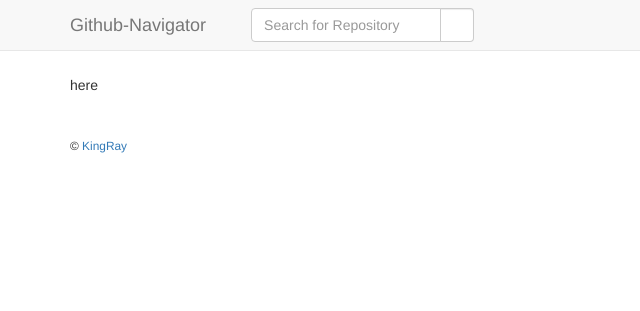
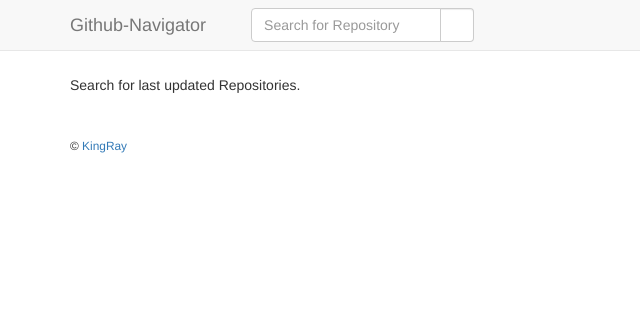
Before and after one commit to kingmray/github-navigator, a Flask app: page /repositories in a window 1280 px wide. Shown: the top 311 px of the page, without its empty margins (0-640 px from the left). Run offline with Flask 2, Linux system fonts and the light colour scheme; some libraries are stand-ins or nearby versions; some web fonts are replaced.

Commit message:
some cleanup

```diff
--- a/project/client/templates/main/repositories.html
+++ b/project/client/templates/main/repositories.html
@@ -21,5 +21,5 @@
 {% extends "_base.html" %}
 
 {% block content %}
-    here
+    Search for last updated Repositories.
 {% endblock %}
--- a/project/server/main/views.py
+++ b/project/server/main/views.py
@@ -1,6 +1,7 @@
 import requests
 import json
-from flask import render_template, Blueprint, request, jsonify, redirect, session, url_for
+import dateutil.parser
+from flask import render_template, Blueprint, request, jsonify, redirect, session, url_for, flash
 from builtins import KeyError
 from requests_oauthlib import OAuth2Session
 import os
@@ -62,7 +63,15 @@ def callback():
 def repositories():
     if request.method == 'POST':
         query_string = request.form.get('query_string')
-        github = OAuth2Session(client_id, token=session['oauth_token'])
+        if query_string == '':
+            flash('please enter a search term.')
+            return render_template('main/repositories.html')
+        try:
+            github = OAuth2Session(client_id, token=session['oauth_token'])
+        except KeyError:
+            flash('github authorization has gone lost.')
+            return redirect(url_for('.authorization'))
+
         url = 'https://api.github.com/search/repositories?q={0}&sort=updated&page=1&per_page=5'.format(query_string)
         repositories_response = github.get(url)
         repositories = json.loads(repositories_response.text)
@@ -75,12 +84,11 @@ def repositories():
             if commits:
                 #return 'commits {0}'.format(commits[0])
                 commit = commits[0]
-
                 repository = {
                     'name': item['name'],
                     'avatar_url': item['owner']['avatar_url'],
                     'html_url': item['html_url'],
-                    'created_at': item['created_at'],
+                    'created_at': dateutil.parser.parse(item['created_at']),
                     'owner_login': item['owner']['login'],
                     'sha': commit['sha'],
                     'commit_message': commit['commit']['message'],
@@ -90,5 +98,5 @@ def repositories():
                 formated_repositories.append(repository)
 
         #return jsonify({'results': render_template('search/template.html', repositories=formated_repositories)})
-        return render_template('search/template.html', repositories=formated_repositories)
+        return render_template('search/template.html', repositories=formated_repositories, query_string=query_string)
     return render_template('main/repositories.html')
```
Also changed, not shown: project/client/templates/search/template.html (+5 -6 lines), project/config.py (deleted, +0 -10 lines).
